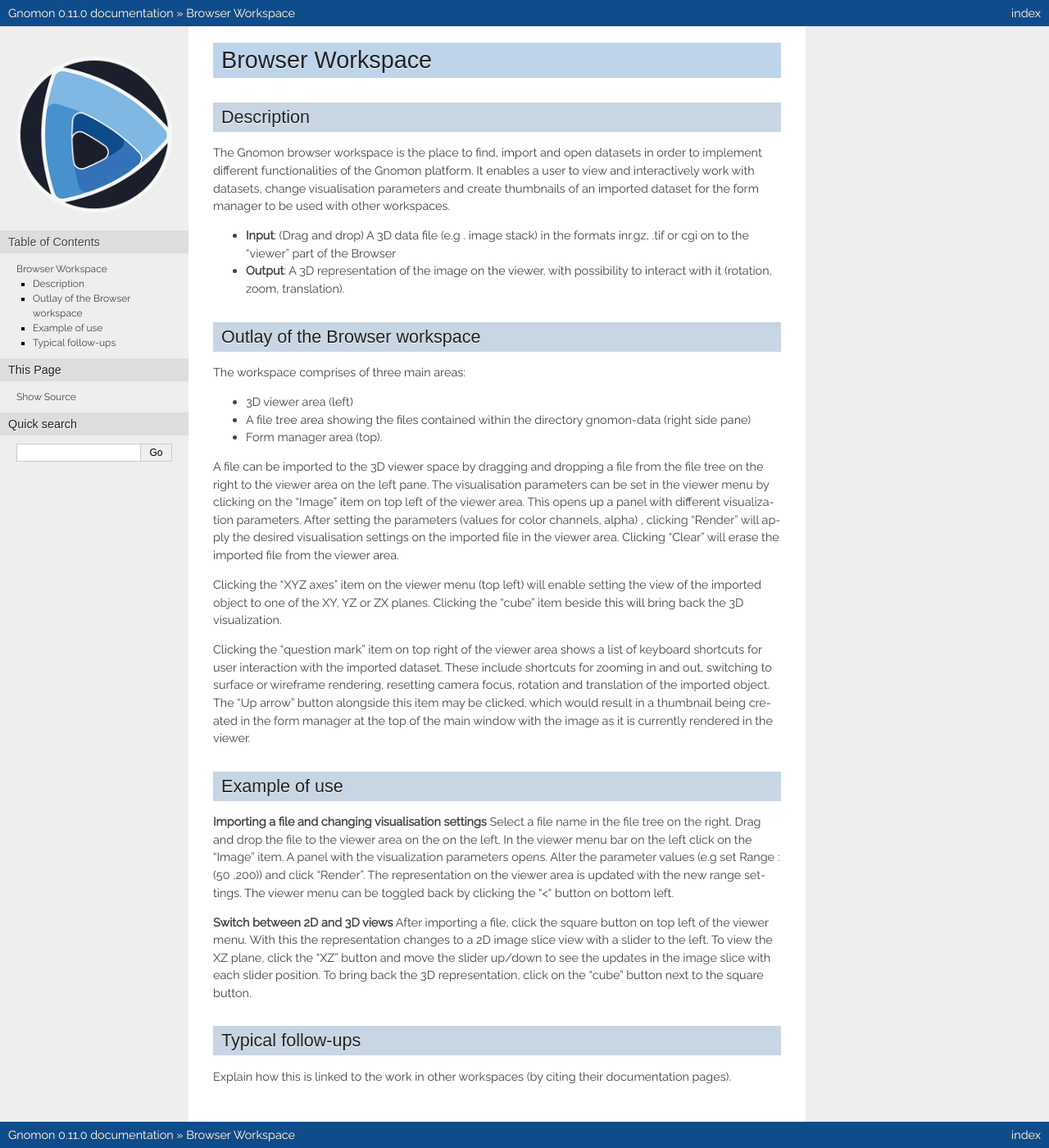
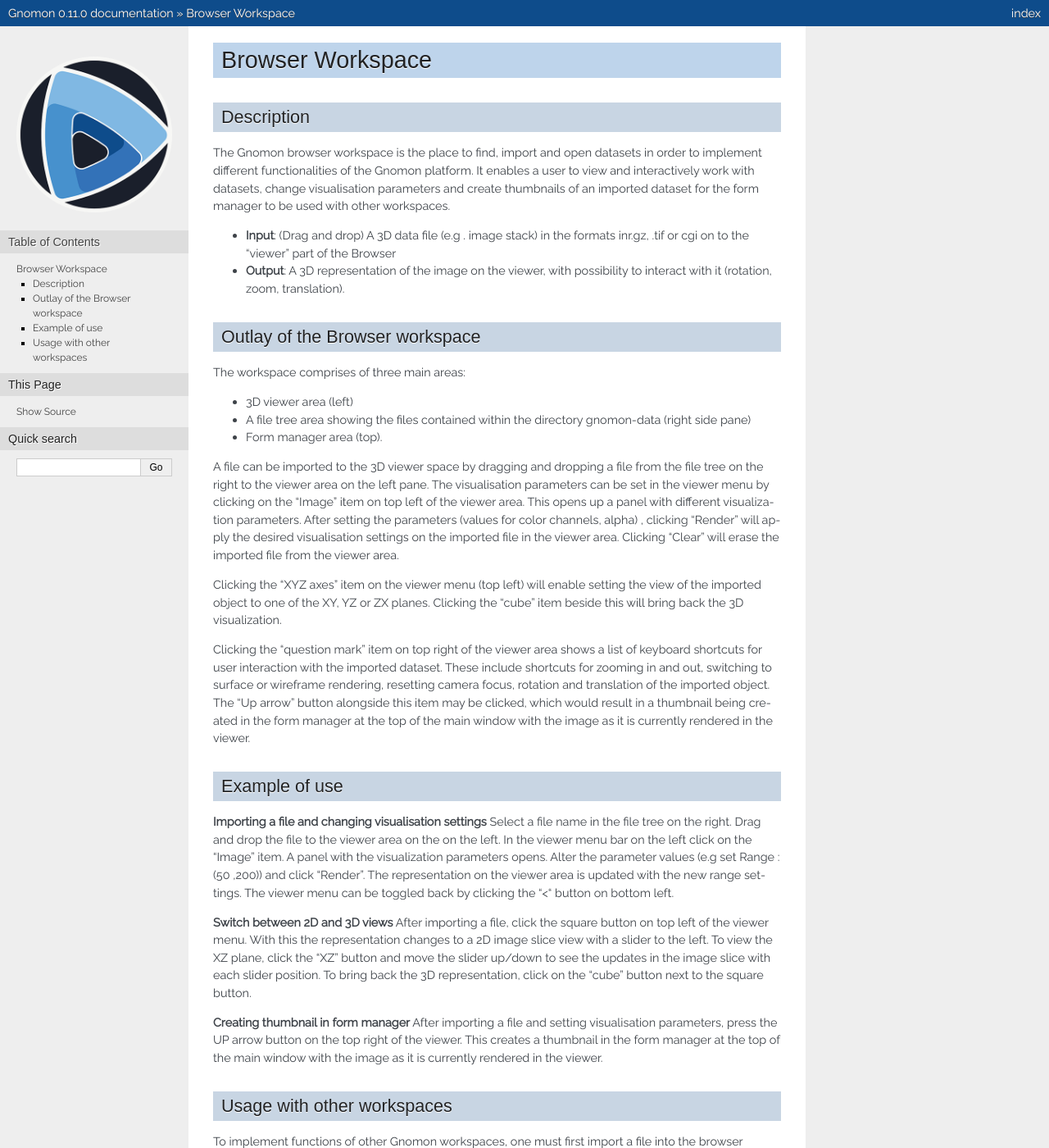
Before and after one commit to gnomon-inria/gnomon, a Sphinx documentation site: the page built from doc/workspaces/workspacename.rst, in a window 1280 px wide and 1400 px high. Shown: the whole window at 82% size. Built offline with Sphinx 7.4.7, drawn with Linux system fonts in a browser that asks for light colours; formulas are drawn with MathJax 3; some of the changed text lies outside the part shown.

Commit message:
Update workspacename.rst

```diff
--- a/doc/workspaces/workspacename.rst
+++ b/doc/workspaces/workspacename.rst
@@ -39,9 +39,9 @@
 
 **Switch between 2D and 3D views**  After importing a file, click the square button on top left of the viewer menu. With this the representation changes to a 2D image slice view with a slider to the left. To view the XZ plane, click the “XZ” button and move the slider up/down to see the updates in the image slice with each slider position. To bring back the 3D representation, click on the “cube” button next to the square button.
 
+**Creating thumbnail in form manager** After importing a file and setting visualisation parameters, press the UP arrow button on the top right of the viewer. This creates a thumbnail in the form manager at the top of the main window with the image as it is currently rendered in the viewer.
 
-
-Typical follow-ups
+Usage with other workspaces
 ==============
 
-Explain how this is linked to the work in other workspaces (by citing their documentation pages).
+To implement functions of other Gnomon workspaces, one must first import a file into the browser workspace and create its thumbnail in the form manager. Then the file can be used on other workspaces by dragging and dropping the thumbnail into respective workspaces.
```
